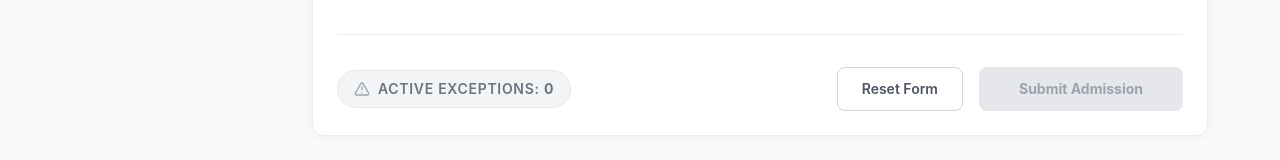
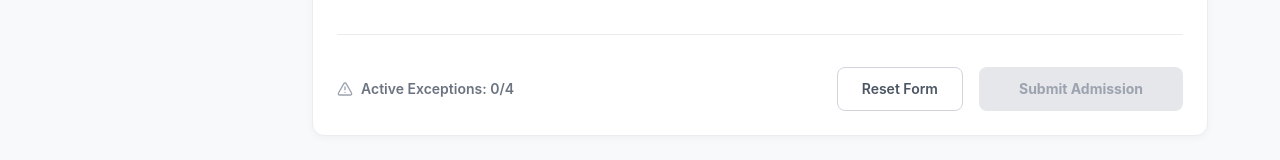
Before and after one commit to avishkajindal05/admitguard-avishka, a React (Vite) app in the folder app/: page / in a window 1280 px wide. Shown: the part 1060-1220 px from the top of the page. Built offline with nearby package versions, Linux system fonts and the light colour scheme.

Commit message:
sprint-2: exception counter and flagging system implemented

```diff
--- a/app/src/components/ExceptionCounter.tsx
+++ b/app/src/components/ExceptionCounter.tsx
@@ -13,28 +13,18 @@ interface ExceptionCounterProps {
 }
 
 const ExceptionCounter: React.FC<ExceptionCounterProps> = ({ count, className }) => {
-  const isFlagged = count > 2;
-
   return (
-    <div className={cn("flex flex-col items-end gap-3", className)}>
-      {isFlagged && (
-        <div className="flex items-center gap-3 bg-flagged-bg border border-flagged-border p-4 rounded-xl animate-in fade-in slide-in-from-right-4 duration-500">
-          <ShieldAlert className="w-5 h-5 text-flagged-text" />
-          <p className="text-sm font-medium text-flagged-text">
-            This candidate exceeds allowed exception threshold. Entry will be flagged for manager review.
-          </p>
-        </div>
-      )}
-
-      <div className={cn(
-        "flex items-center gap-2 px-4 py-2 rounded-full border transition-all duration-300",
-        count > 0 ? "bg-soft-bg border-soft-border text-soft-text" : "bg-[#F3F4F6] border-[#E5E7EB] text-[#6B7280]"
+    <div
+      className={cn("flex items-center gap-2", className)}
+      aria-live="polite"
+    >
+      <AlertTriangle className={cn("w-4 h-4", count > 0 ? "text-amber-600" : "text-[#9CA3AF]")} />
+      <span className={cn(
+        "text-sm font-semibold",
+        count > 0 ? "text-amber-600" : "text-[#6B7280]"
       )}>
-        <AlertTriangle className={cn("w-4 h-4", count > 0 ? "text-soft-text" : "text-[#9CA3AF]")} />
-        <span className="text-sm font-semibold uppercase tracking-wider">
-          Active Exceptions: <span className="font-bold">{count}</span>
-        </span>
-      </div>
+        Active Exceptions: {count}/4
+      </span>
     </div>
   );
 };
--- a/app/src/views/AdmissionForm.tsx
+++ b/app/src/views/AdmissionForm.tsx
@@ -243,13 +243,16 @@ const AdmissionForm: React.FC = () => {
   };
 
   const activeExceptions = useMemo(() => {
-    return Object.entries(exceptionStates)
-      .filter(([_, state]) => (state as { enabled: boolean }).enabled)
-      .map(([field, state]) => ({
+    return Object.entries(softWarnings)
+      .filter(([field, _]) => {
+        const state = exceptionStates[field];
+        return state?.enabled && validateRationale(state.rationale);
+      })
+      .map(([field, _]) => ({
         field: field as keyof CandidateData,
-        rationale: (state as { rationale: string }).rationale
+        rationale: exceptionStates[field].rationale
       }));
-  }, [exceptionStates]);
+  }, [softWarnings, exceptionStates]);
 
   const exceptionCount = activeExceptions.length;
   const isFlagged = exceptionCount > 2;
@@ -374,6 +377,15 @@ const AdmissionForm: React.FC = () => {
             })}
           </div>
 
+          {isFlagged && (
+            <div className="bg-amber-100 border border-amber-400 text-amber-800 rounded-md p-3 mb-4 flex items-center gap-2 animate-in fade-in slide-in-from-top-2" aria-live="polite">
+              <span role="img" aria-label="warning">⚠️</span>
+              <p className="text-sm font-medium">
+                This candidate has more than 2 exceptions. Entry will be flagged for manager review.
+              </p>
+            </div>
+          )}
+
           <div className="pt-8 border-t border-[#EAECEF] flex flex-col md:flex-row items-center justify-between gap-6">
             <ExceptionCounter count={exceptionCount} />
 
```
